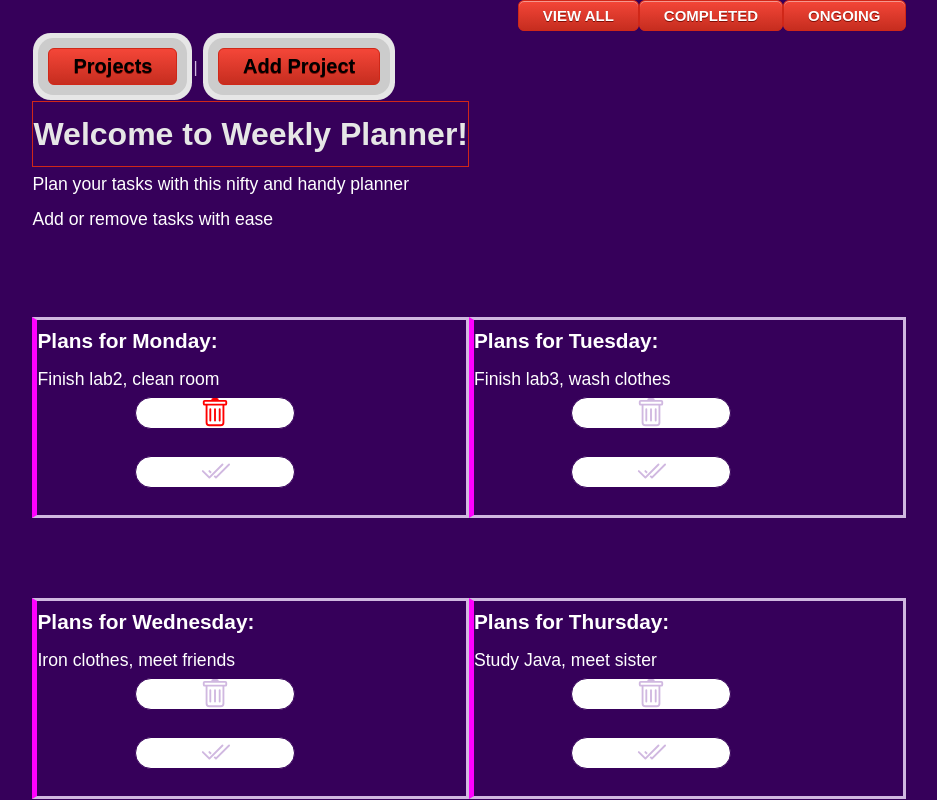
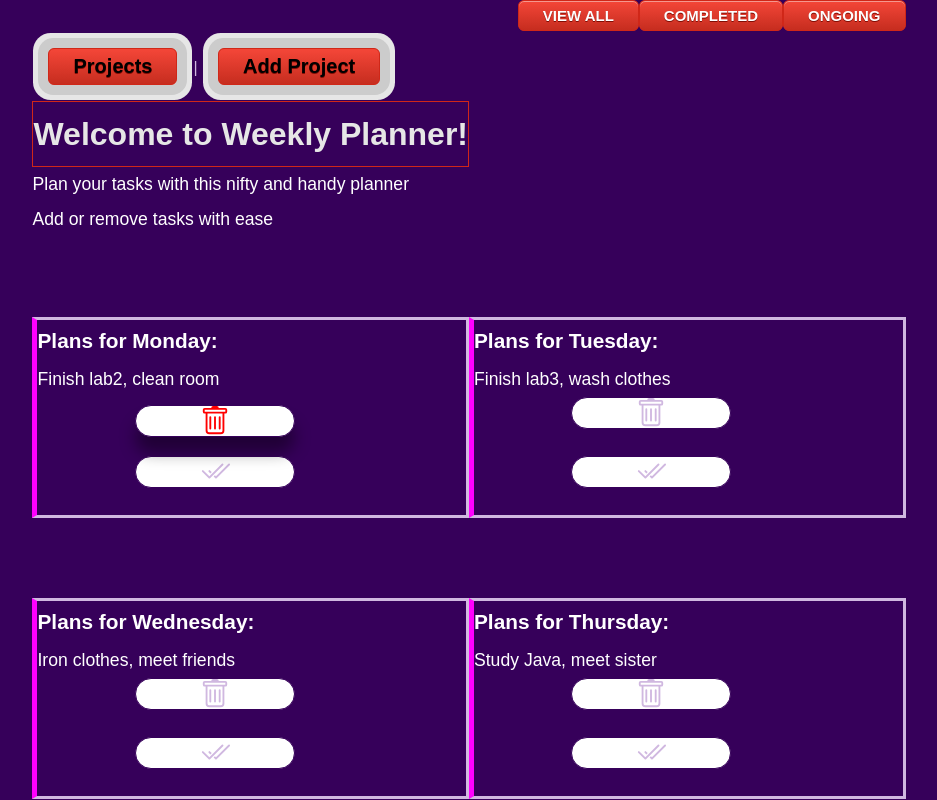
Before and after one commit to Yuriks1/lab2, a Vue app: page / in a window 1280 px wide. In both pictures the pointer is over the icon 385 px from the left and 413 px from the top of the page. Shown: the top 800 px of the page, without its empty margins (171-1108 px from the left). Built offline with nearby package versions, Linux system fonts and the light colour scheme.

Commit message:
Add moving buttons

```diff
--- a/package.json
+++ b/package.json
@@ -7,6 +7,7 @@
     "preview": "vite preview --port 4173"
   },
   "dependencies": {
+    "bootstrap": "^5.2.1",
     "vue": "^3.2.38",
     "vue-calendar-3": "^1.3.92",
     "vue-router": "^4.1.5"
--- a/src/components/ProjectItem.vue
+++ b/src/components/ProjectItem.vue
@@ -71,6 +71,9 @@ svg {
 
 svg:hover {
   color: red;
+  box-shadow: 0 1rem 1rem rgba(0,0,0,0.4);
+  transform: translateY(0.5rem);
+
 }
 
 li {
--- a/src/components/TheProjects.vue
+++ b/src/components/TheProjects.vue
@@ -95,6 +95,9 @@ a {
 button:hover {
   cursor: pointer;
   color: black;
+  box-shadow: 0 1rem 1rem rgba(0,0,0,0.4);
+  transform: translateY(0.5rem);
+
 }
 
 
```
Also changed, not shown: 1 other file (tests, documents, lock files or other folders).
